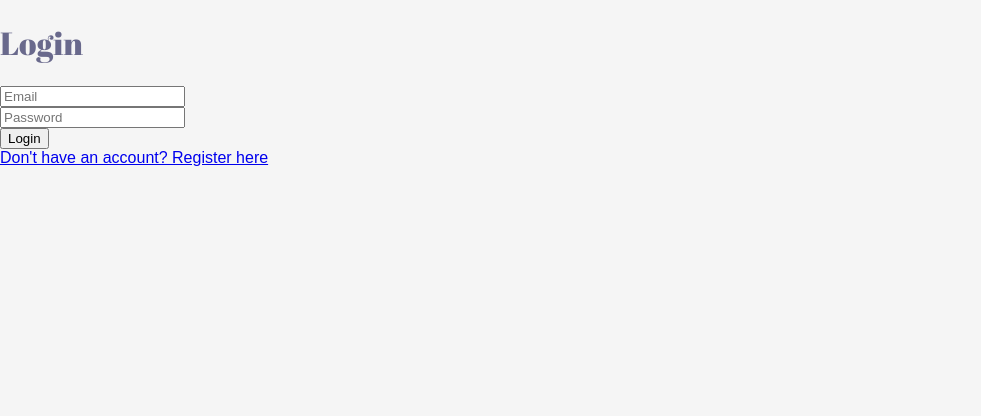
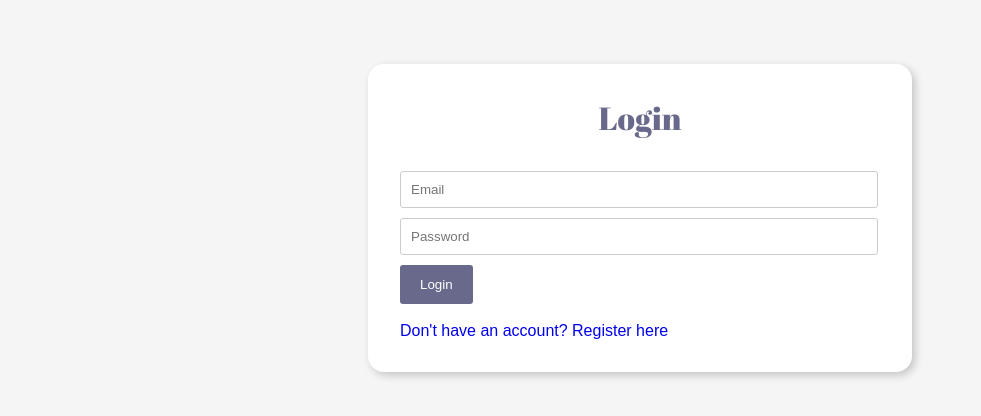
Before and after one commit to WilliamM163/file_sharing_app, a React (Vite) app in the folder client/: page /login in a window 1280 px wide. Shown: the top 416 px of the page, without its empty margins (0-981 px from the left). Built offline with nearby package versions, Linux system fonts and the light colour scheme; no server answers; a web font is replaced by a local one.

Commit message:
Login Navigation Bug Fix + Improved Styling for Login and Register Page

```diff
--- a/client/src/App.jsx
+++ b/client/src/App.jsx
@@ -12,6 +12,7 @@ function App() {
   const [isLoading, setIsLoading] = useState(true);
 
   useEffect(() => {
+    console.log('I am called!');
     checkLogin().then(response => {
       setIsAuth(response);
       setIsLoading(false);
@@ -30,7 +31,7 @@ function App() {
 
         {/* Public Routes */}
         <Route path="/" element={<Navigate to="/home" />} />
-        <Route path="/login" element={<Login />} />
+        <Route path="/login" element={<Login setIsAuth={setIsAuth} />} />
         <Route path="/register" element={<Register />} />
         <Route path="/*" element={<NotFound />} />
       </Routes>
--- a/client/src/pages/login.jsx
+++ b/client/src/pages/login.jsx
@@ -1,7 +1,9 @@
 import { useState } from 'react';
 import { Link, useNavigate } from 'react-router-dom';
 
-function Login() {
+import style from './style';
+
+function Login({ setIsAuth }) {
     const [email, setEmail] = useState('');
     const [password, setPassword] = useState('');
     const navigate = useNavigate();
@@ -11,25 +13,27 @@ function Login() {
         const base_url = import.meta.env.VITE_API_URL;
         const response = await fetch(`${base_url}/user/login`, {
             method: 'POST',
-            headers: {'Content-Type': 'application/json'},
+            headers: { 'Content-Type': 'application/json' },
             body: JSON.stringify({ email, password })
         });
 
         if (!response.ok) {
             throw new Error(`Error! Status: ${response.status}`);
+        } else {
+            // Successfull Response
+            const { accessToken } = await response.json();
+            localStorage.setItem("accessToken", accessToken);
+
+            setIsAuth(true);
+            navigate('/home');
         }
 
-        // Successfull Response
-        const { accessToken } = await response.json();
-        localStorage.setItem("accessToken", accessToken);
 
-        // Navigate to home page
-        navigate('/home');
     }
 
     return (
-        <>
-            <h1>Login</h1>
+        <div className='container' style={style.container}>
+            <h1 className='title' style={style.title}>Login</h1>
             <form onSubmit={onSubmit}>
                 <input
                     type="email"
@@ -49,8 +53,9 @@ function Login() {
                 <br />
                 <button type="submit">Login</button>
             </form>
-            <Link to="/register">Don't have an account? Register here</Link>
-        </>
+            <br />
+            <Link to="/register" className="navigate" >Don't have an account? Register here</Link>
+        </div>
     );
 }
 
--- a/client/src/pages/register.jsx
+++ b/client/src/pages/register.jsx
@@ -1,5 +1,7 @@
 import { useState } from 'react';
 import { Link } from 'react-router-dom';
+
+import style from './style';
 
 function Register() {
     const [name, setName] = useState('');
@@ -18,8 +20,8 @@ function Register() {
     }
 
     return (
-        <>
-            <h1>Register</h1>
+        <div className='container' style={style.container}>
+            <h1 className='title' style={style.title}>Register</h1>
             <form onSubmit={onSubmit}>
                 <input
                     type="text"
@@ -56,8 +58,9 @@ function Register() {
                 <br />
                 <button type="submit">Register</button>
             </form>
+            <br />
             <Link to="/login">Have an account? Login here</Link>
-        </>
+        </div>
     );
 }
 
--- /dev/null
+++ b/client/src/pages/style.js
@@ -0,0 +1,11 @@
+const style = {
+    container: {
+        width: '30em',
+        margin: '5vw auto'
+    },
+    title: {
+        textAlign: 'center'
+    },
+}
+
+export default style;
--- a/client/style.css
+++ b/client/style.css
@@ -112,3 +112,34 @@ header h1 {
 .input_file {
     display: none;
 }
+
+/* Login & Register Form */
+form {
+    display: block;
+}
+form input[type="text"],
+form input[type="email"],
+form input[type="password"] {
+    margin-bottom: 10px;
+    padding: 10px;
+    border: 1px solid #ccc;
+    border-radius: 3px;
+    width: 95%;
+}
+
+form button[type="submit"] {
+    background-color: var(--primary-color);
+    color: white;
+    padding: 12px 20px;
+    border: none;
+    border-radius: 3px;
+    cursor: pointer;
+}
+
+.navigate {
+    text-decoration: none;
+}
+
+.navigate:hover {
+    text-decoration: underline;
+}
```
Also changed, not shown: client/src/pages/home.jsx (indentation only), 1 other file (tests, documents, lock files or other folders).
